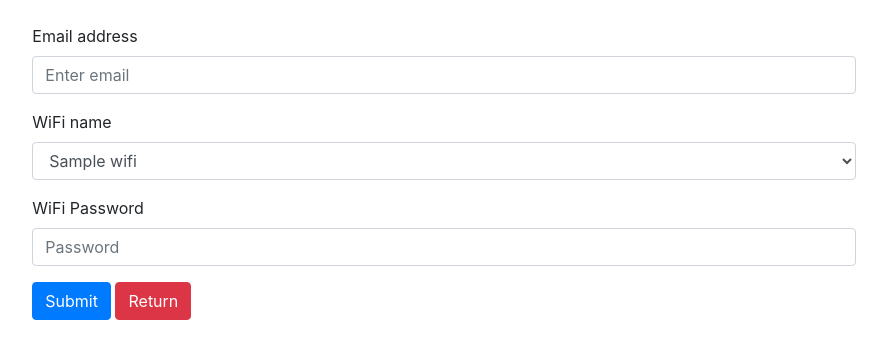
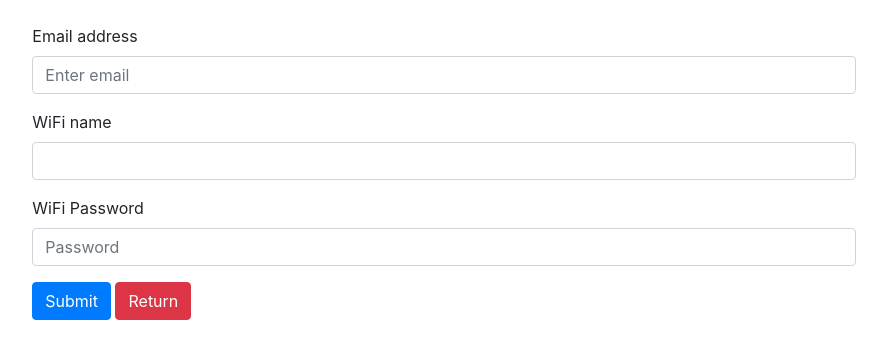
Before and after one commit to Davenury/Wbudowane, a Flask app: template templates/configuration.html in a window 1280 px wide. Shown: the top 359 px of the page, without its empty margins (196-1083 px from the left). Run offline with Flask 2, Linux system fonts and the light colour scheme; the template is opened without the code that fills it: most values are stand-ins (such as "Sample title", 1, 10 or a date in 2020).

Commit message:
Improve configuration.html

```diff
--- a/templates/configuration.html
+++ b/templates/configuration.html
@@ -15,19 +15,20 @@
           </div>
 
           <div class="form-group">
-            <label>WiFi name</label>
-            <select name="wifi" class="form-control">
+            <label>WiFi name</label><br/>
+            <input name="wifi" type="text" list="wifi" class="form-control"/>
+            <datalist id="wifi">
               {% for wifi in wifis %}
                 <option value={{wifi}}>{{ wifi }}</option>
               {% endfor %}
-            </select>
+            </datalist>
           </div>
           <div class="form-group">
             <label for="password">WiFi Password</label>
             <input type="password" class="form-control" id="password" placeholder="Password" name="password">
           </div>
           <button type="submit" class="btn btn-primary">Submit</button>
-            <a href="home"><button class="btn btn-danger">Return</button></a>
+            <a href="home.html"><button class="btn btn-danger">Return</button></a>
         </form>
     </div>
 
```
